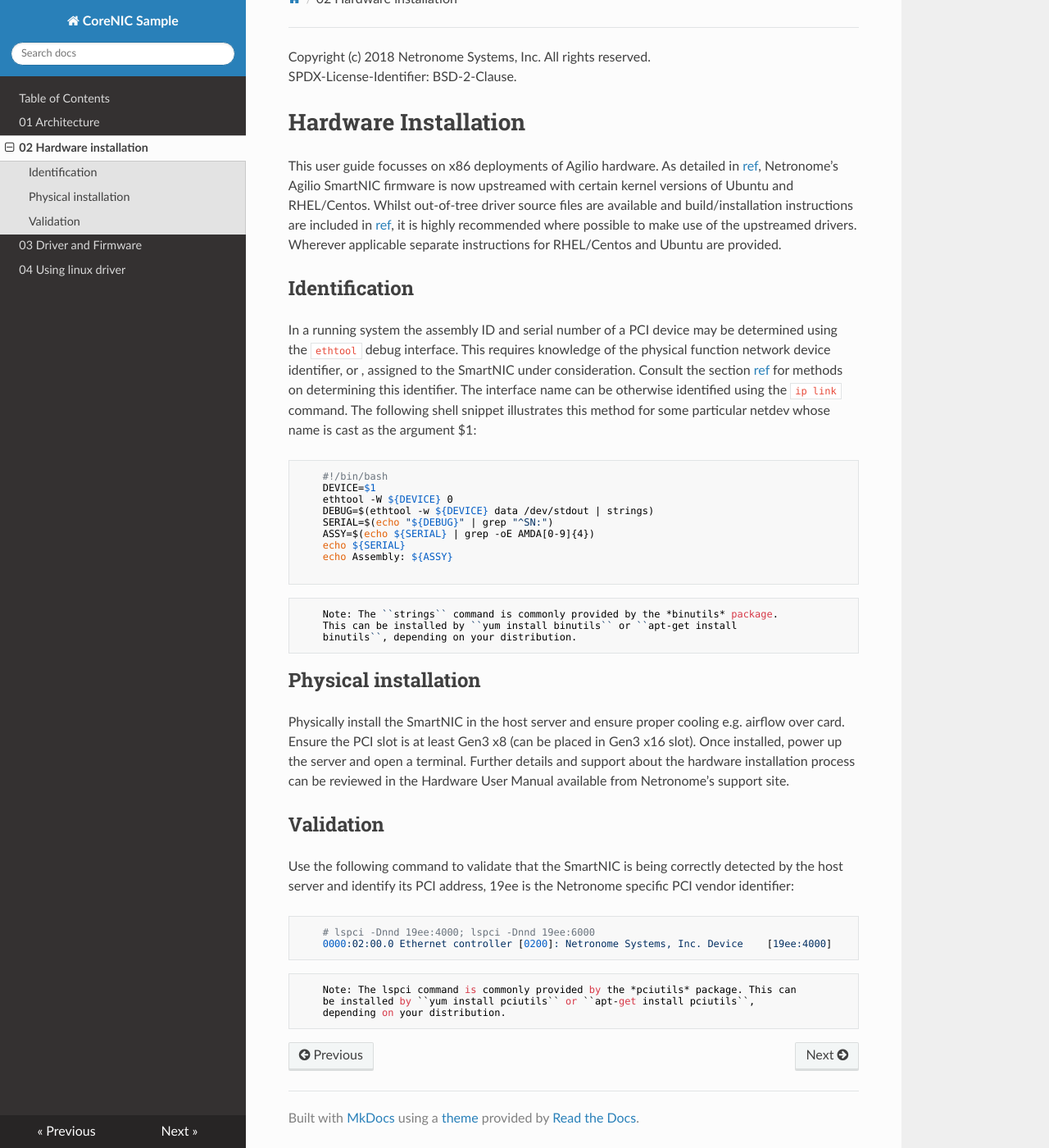
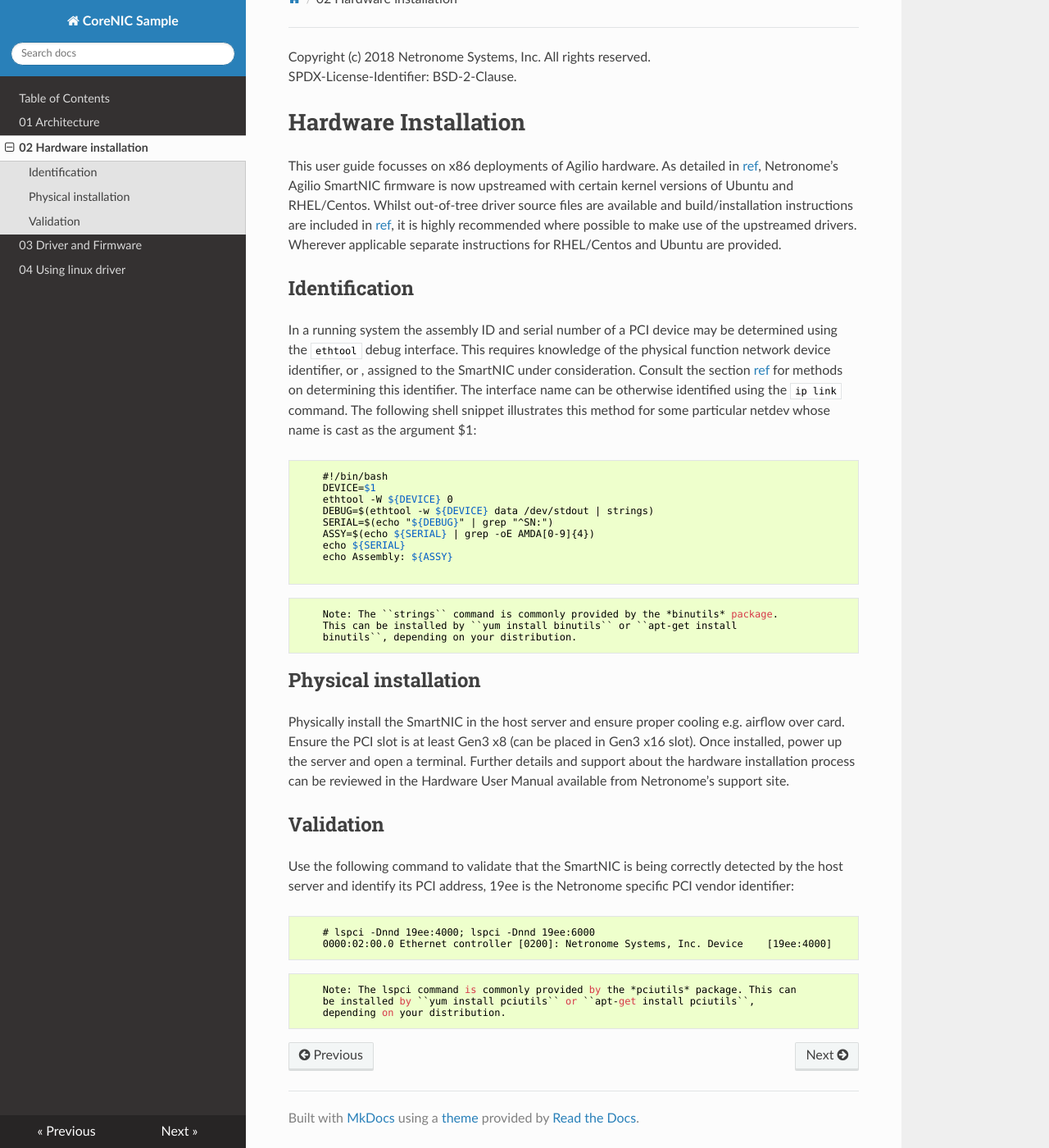
Before and after one commit to dylan-corigine/mkdocs, an MkDocs documentation site: the page built from docs/02_Hardware_installation.md, in a window 1280 px wide and 1400 px high, scrolled down 41 px. Shown: the whole window at 82% size. Built offline with MkDocs 1.6.1, drawn with Linux system fonts in a browser that asks for light colours; nearby versions of some CDN libraries.

Commit message:
Add CSS styling

```diff
--- /dev/null
+++ b/docs/css/extra.css
@@ -0,0 +1,54 @@
+.hljs-meta{
+color:black;
+}
+
+.hljs-comment{
+    color:black;
+    font-weight: normal;
+}
+
+.hljs-attribute{
+    color:black;
+}
+
+.hljs-number{
+    color:black;
+}
+
+.hljs-name{
+    color:black;
+}
+
+.hljs-attr{
+    color:black !important;
+}
+
+.hljs-literal{
+    color:black;
+}
+
+.hljs-keyword, .hljs-selector-tag, .hljs-subst {
+font-weight: normal;
+}
+
+.hljs-doctag, .hljs-string {
+    color: black;
+}
+
+.hljs-meta {
+    font-weight: normal;
+}
+
+.hljs-built_in, .hljs-builtin-name {
+    color: black;
+}
+
+.rst-content code {
+    color: black;
+
+}
+
+.rst-content pre code {
+    color: #000;
+    background: #eeffcc;
+}
--- a/mkdocs.yml
+++ b/mkdocs.yml
@@ -1,3 +1,5 @@
 site_name: CoreNIC Sample
 theme:
     name: readthedocs
+extra_css:
+    - css/extra.css
```
Also changed, not shown: 1 other file.
